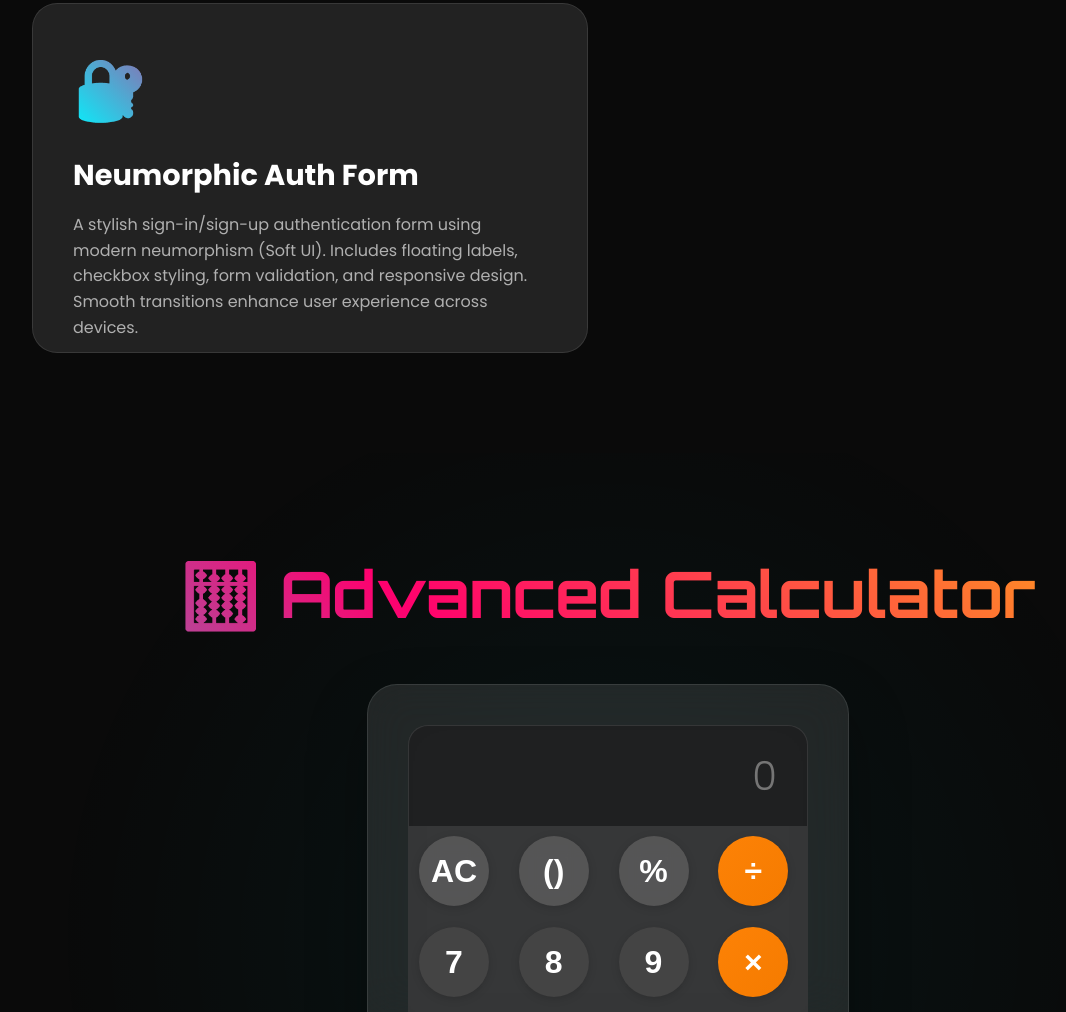
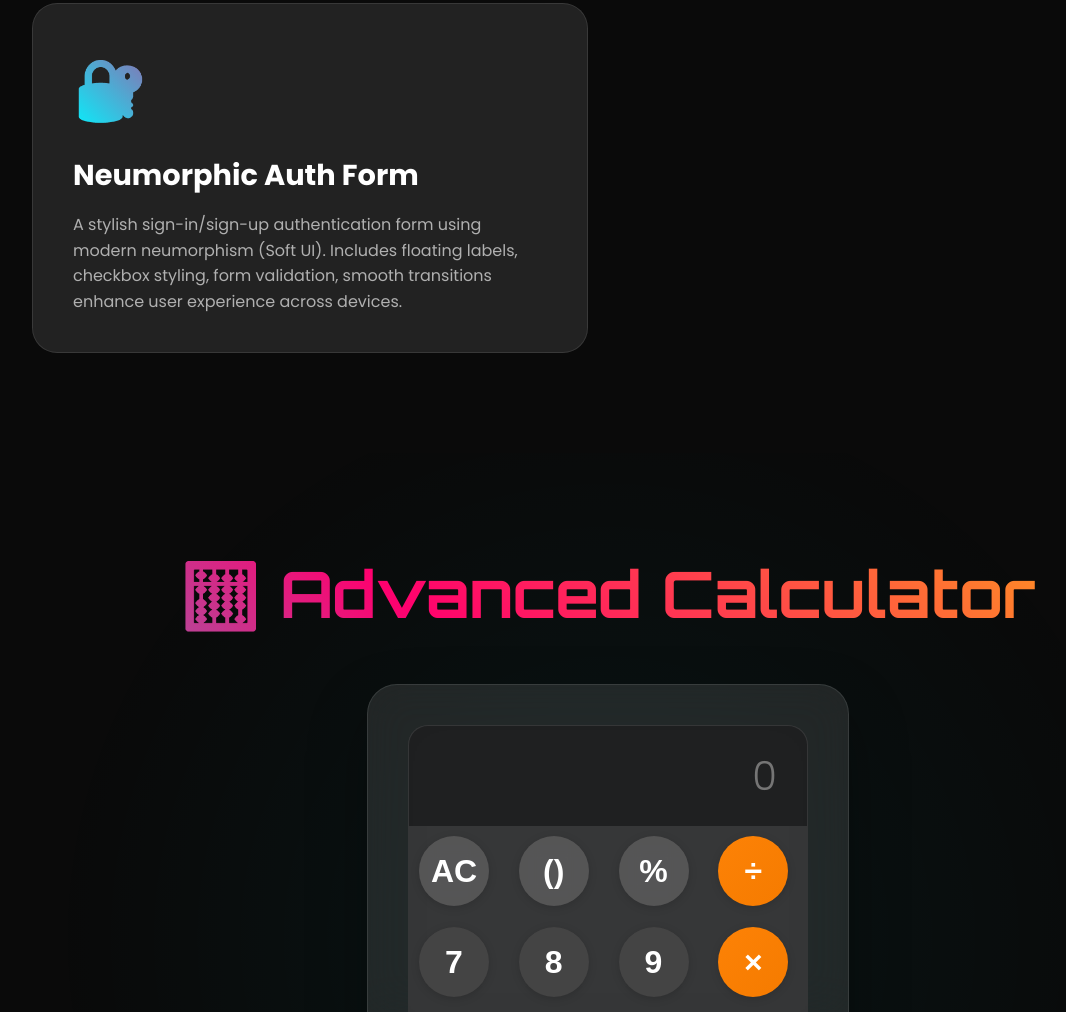
Before and after one commit to bmaibu/myportfolio, a plain HTML site: page index.html in a window 1280 px wide. Shown: the part 3227-4239 px from the top of the page, without its empty margins (32-1098 px from the left). Drawn offline with nearby package versions, Linux system fonts and the light colour scheme.

Commit message:
Update index.html

```diff
--- a/index.html
+++ b/index.html
@@ -266,8 +266,8 @@
                 <h3 class="project-title">Neumorphic Auth Form</h3>
                 <p class="project-description">
                     A stylish sign-in/sign-up authentication form using modern neumorphism (Soft UI).
-                    Includes floating labels, checkbox styling, form validation, and responsive design.
-                    Smooth transitions enhance user experience across devices.
+                    Includes floating labels, checkbox styling, form validation,
+                    smooth transitions enhance user experience across devices.
                 </p>
             </div>
 
```
